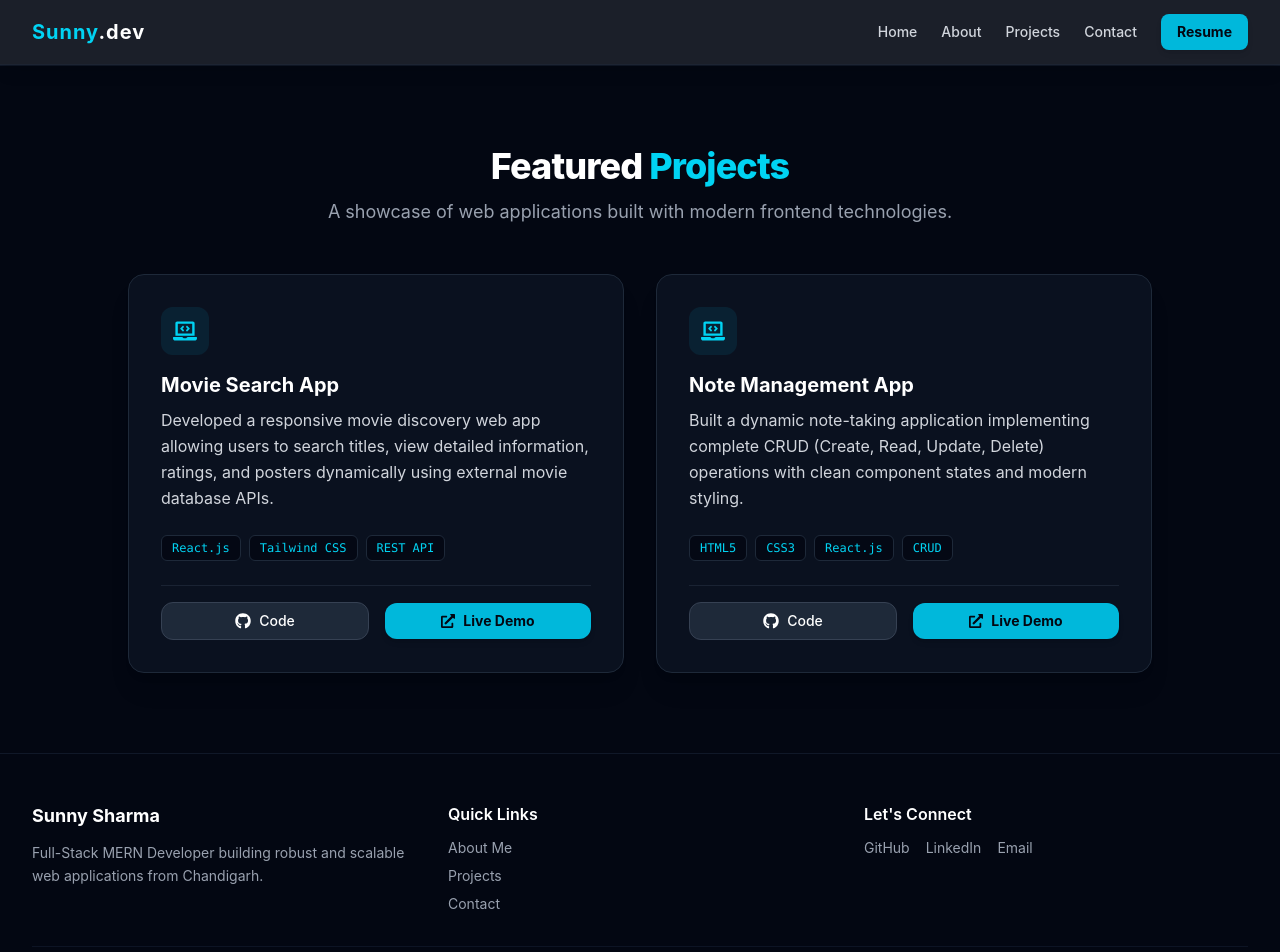
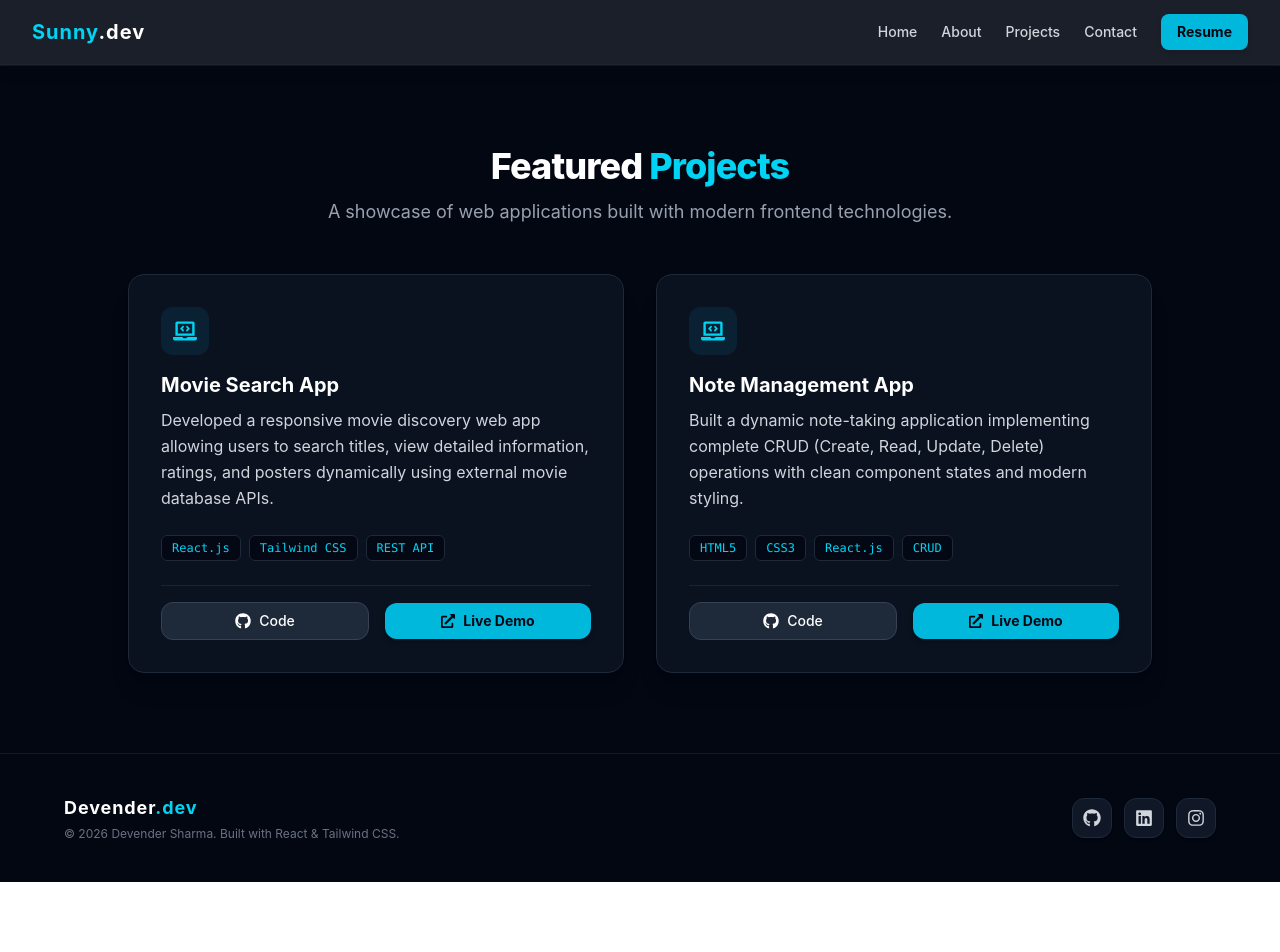
Before and after one commit to sunny-sharma85/portfolio-sunny-sharma, a React (Vite) app: page /projects in a window 1280 px wide. Shown: the top 952 px of the page. After the commit the page ends 882 px from the top, so only its background shows below. Built offline with nearby package versions, Linux system fonts and the light colour scheme.

Commit message:
changes in footer

```diff
--- a/src/components/Footer.jsx
+++ b/src/components/Footer.jsx
@@ -1,46 +1,58 @@
 import React from 'react';
-import { Link } from 'react-router-dom';
+import { FaGithub, FaLinkedin, FaEnvelope, FaTwitter, FaInstagram } from 'react-icons/fa';
 
 const Footer = () => {
+  const currentYear = new Date().getFullYear();
+
+  const socialLinks = [
+    {
+      name: 'GitHub',
+      icon: <FaGithub size={18} />,
+      url: 'https://github.com/sunny-sharma85'
+    },
+    {
+      name: 'LinkedIn',
+      icon: <FaLinkedin size={18} />,
+      url: 'https://www.linkedin.com/in/devender-sharma-484a36288/'
+    },
+    {
+      name: 'Instagram',
+      icon: <FaInstagram size={18} />,
+      url: 'https://www.instagram.com/isunnyy.x/'
+    },
+
+  ];
+
   return (
-    <footer className="bg-gray-950 text-gray-400 border-t border-gray-900 relative">
-      <div className="max-w-7xl mx-auto px-4 sm:px-6 lg:px-8 py-12">
-        <div className="grid grid-cols-1 md:grid-cols-3 gap-8">
+    <footer className="bg-gray-950 text-gray-400 py-10 px-4 sm:px-6 lg:px-8 border-t border-gray-900">
+      <div className="max-w-6xl mx-auto flex flex-col sm:flex-row items-center justify-between gap-6">
 
-          {/* Column 1: Brand Info */}
-          <div>
-            <h3 className="text-white text-lg font-bold mb-3 text-cyan-400">Sunny Sharma</h3>
-            <p className="text-sm text-gray-400 leading-relaxed">
-              Full-Stack MERN Developer building robust and scalable web applications from Chandigarh.
-            </p>
-          </div>
-
-          {/* Column 2: Quick Links */}
-          <div>
-            <h4 className="text-white text-md font-semibold mb-3">Quick Links</h4>
-            <ul className="space-y-2 text-sm">
-              <li><Link to="/about" className="hover:text-cyan-400 transition-colors">About Me</Link></li>
-              <li><Link to="/projects" className="hover:text-cyan-400 transition-colors">Projects</Link></li>
-              <li><Link to="/contact" className="hover:text-cyan-400 transition-colors">Contact</Link></li>
-            </ul>
-          </div>
-
-          {/* Column 3: Social / Connect */}
-          <div>
-            <h4 className="text-white text-md font-semibold mb-3">Let's Connect</h4>
-            <div className="flex space-x-4 text-sm">
-              <a href="https://github.com" target="_blank" rel="noopener noreferrer" className="hover:text-cyan-400 transition-colors">GitHub</a>
-              <a href="https://linkedin.com" target="_blank" rel="noopener noreferrer" className="hover:text-cyan-400 transition-colors">LinkedIn</a>
-              <a href="mailto:yourmail@example.com" className="hover:text-cyan-400 transition-colors">Email</a>
-            </div>
-          </div>
-
+        {/* Left Side: Branding / Copyright */}
+        <div className="text-center sm:text-left">
+          <h3 className="text-lg font-bold text-white tracking-wider">
+            Devender<span className="text-cyan-400">.dev</span>
+          </h3>
+          <p className="text-xs text-gray-500 mt-1">
+            © {currentYear} Devender Sharma. Built with React & Tailwind CSS.
+          </p>
         </div>
 
-        {/* Bottom Copyright */}
-        <div className="mt-8 pt-6 border-t border-gray-900/80 text-center text-xs text-gray-500">
-          © {new Date().getFullYear()} Sunny Sharma. All rights reserved.
+        {/* Right Side: Social Link Tags with Icons */}
+        <div className="flex items-center gap-3">
+          {socialLinks.map((social, index) => (
+            <a
+              key={index}
+              href={social.url}
+              target="_blank"
+              rel="noopener noreferrer"
+              aria-label={social.name}
+              className="p-2.5 rounded-xl bg-gray-900 border border-gray-800 text-gray-300 hover:text-cyan-400 hover:border-cyan-500/50 hover:bg-gray-800/60 transition-all duration-200 shadow-sm"
+            >
+              {social.icon}
+            </a>
+          ))}
         </div>
+
       </div>
     </footer>
   );
```
